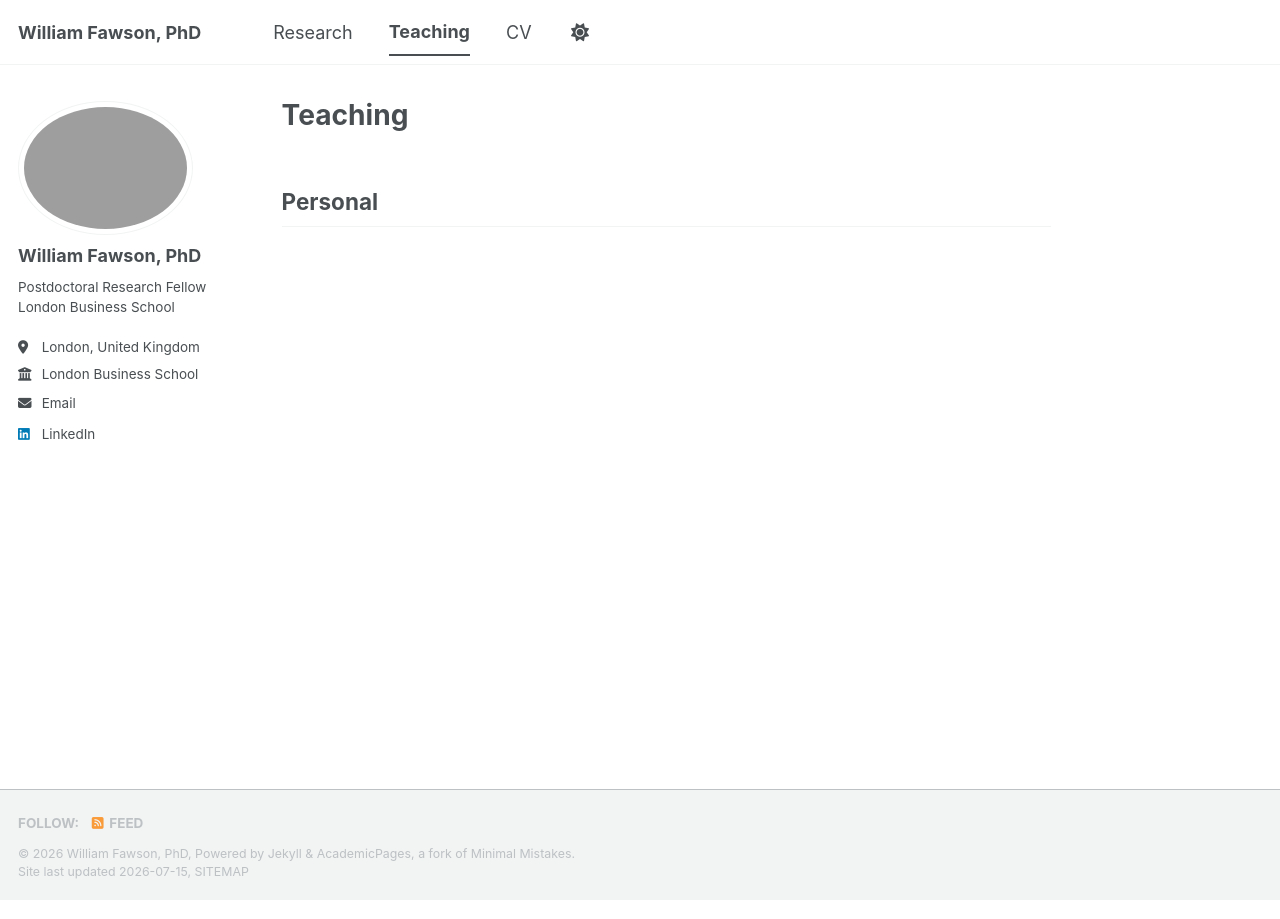
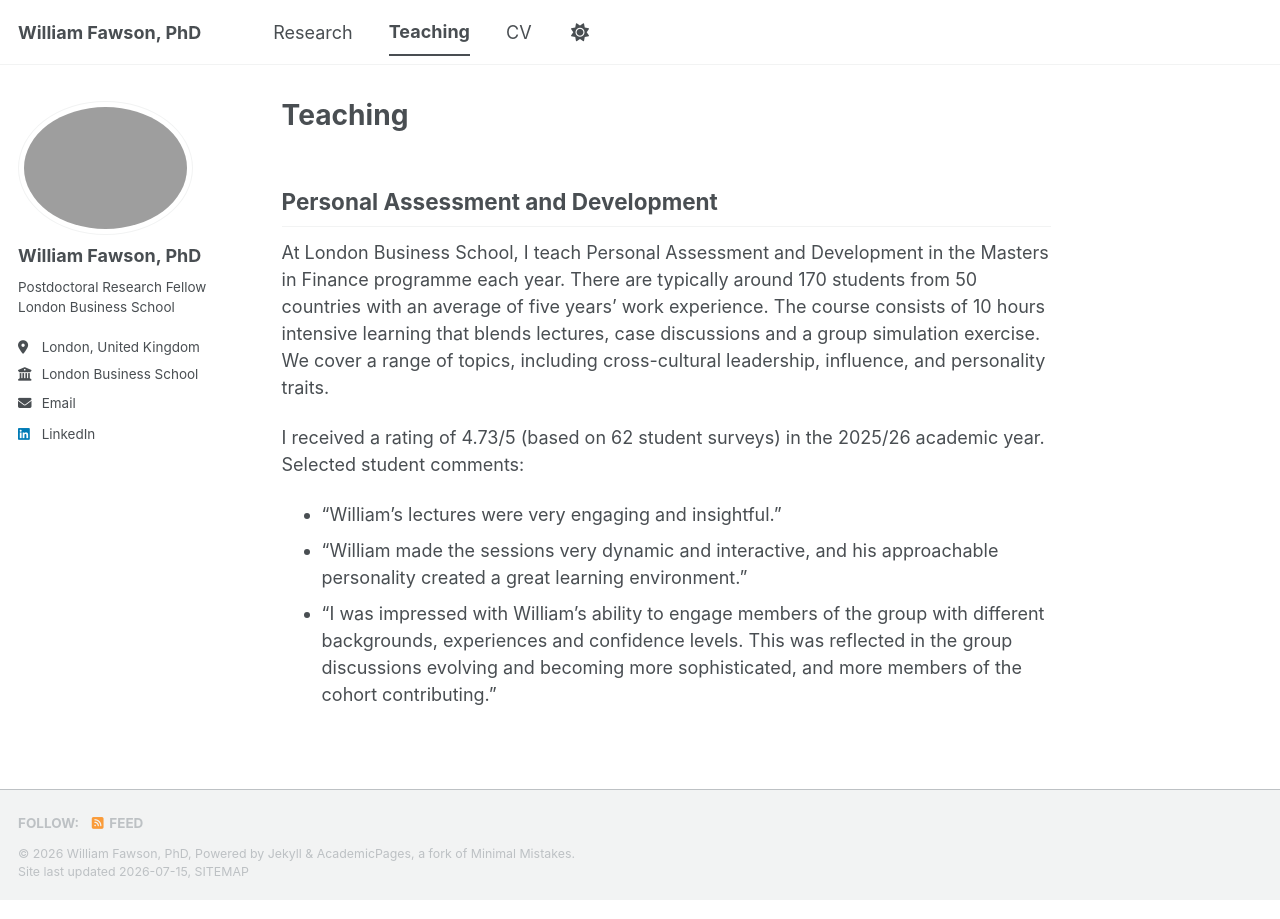
Before and after one commit to williamfawson/williamfawson.github.io, a Jekyll site: the page built from _pages/teaching.md, in a window 1280 px wide. Built offline with Jekyll 4.4.1, drawn with Linux system fonts in a browser that asks for light colours; a style sheet for code colours, icons or effects is not loaded.

Commit message:
Update teaching.md

```diff
--- a/_pages/teaching.md
+++ b/_pages/teaching.md
@@ -5,4 +5,10 @@ permalink: /teaching/
 author_profile: true
 ---
 
-## Personal
+## Personal Assessment and Development
+At London Business School, I teach Personal Assessment and Development in the Masters in Finance programme each year. There are typically around 170 students from 50 countries with an average of five years' work experience. The course consists of 10 hours intensive learning that blends lectures, case discussions and a group simulation exercise. We cover a range of topics, including cross-cultural leadership, influence, and personality traits.
+
+I received a rating of 4.73/5 (based on 62 student surveys) in the 2025/26 academic year. Selected student comments:
+- "William's lectures were very engaging and insightful."
+- "William made the sessions very dynamic and interactive, and his approachable personality created a great learning environment."
+- "I was impressed with William's ability to engage members of the group with different backgrounds, experiences and confidence levels. This was reflected in the group discussions evolving and becoming more sophisticated, and more members of the cohort contributing."
```
